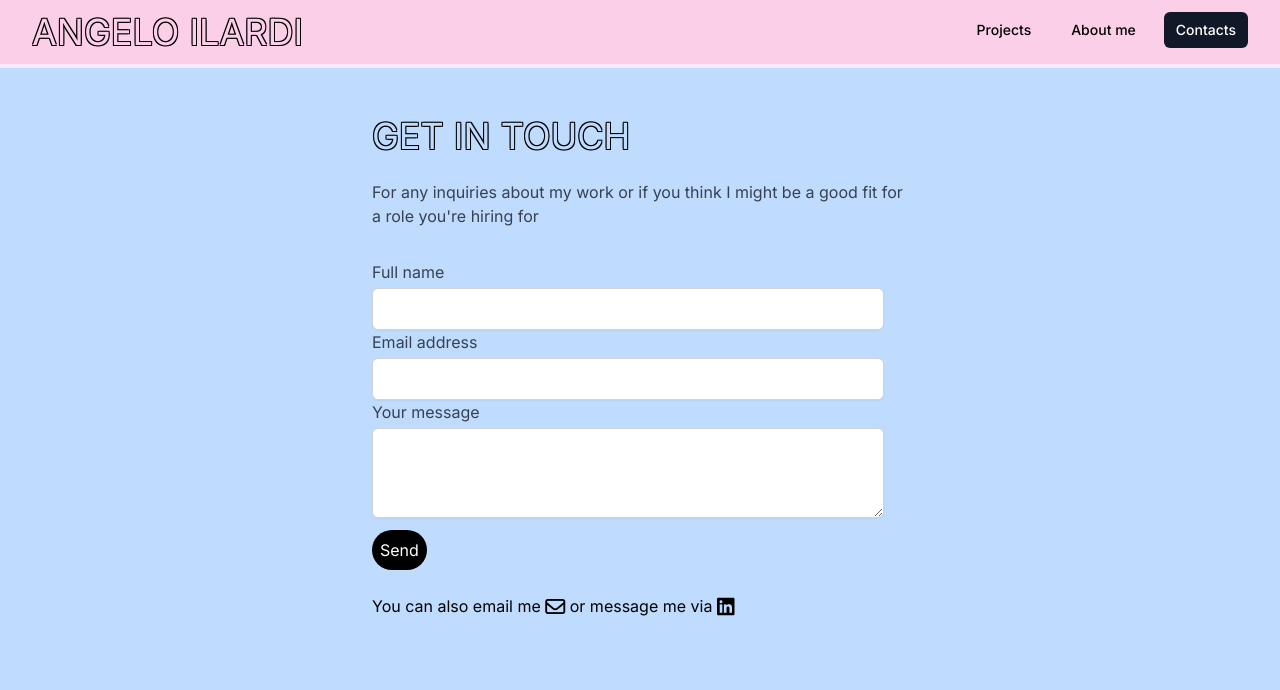
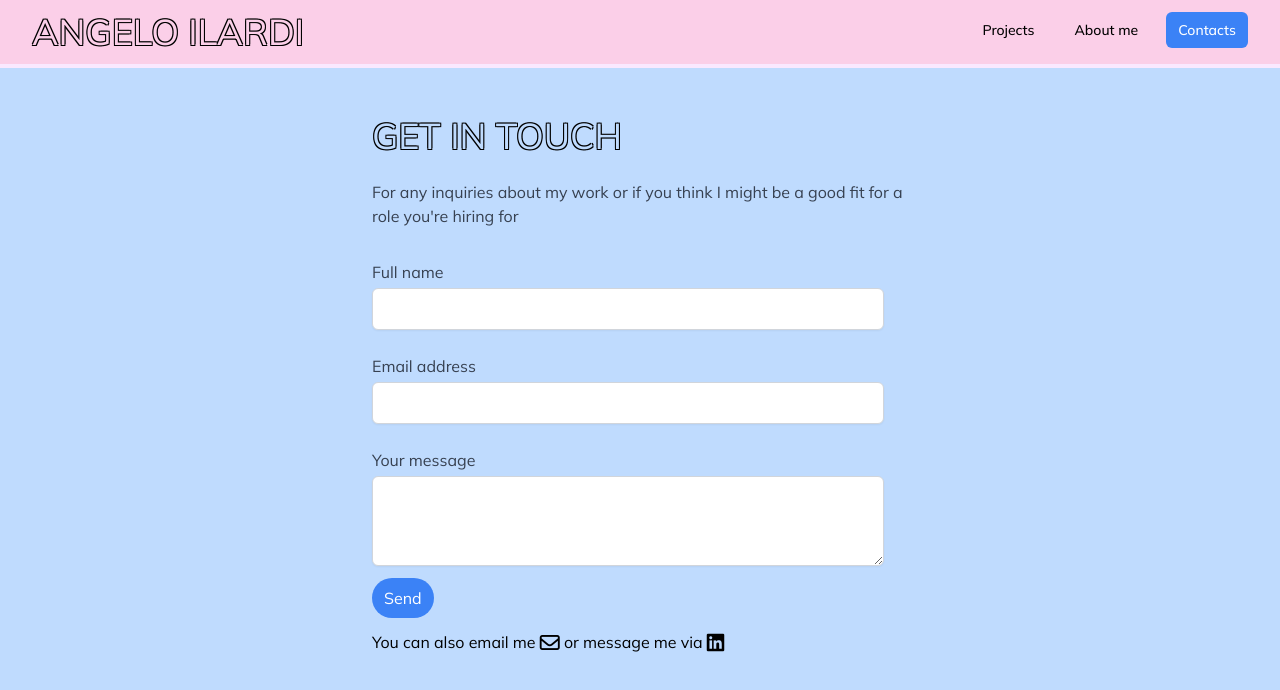
Before and after one commit to angeloilardi/new-portfolio, a Next.js app: page /contacts in a window 1280 px wide. Shown: the top 690 px of the page. Built offline with nearby package versions, Linux system fonts and the light colour scheme.

Commit message:
changed fonts and color scheme

```diff
--- a/app/aboutme/page.tsx
+++ b/app/aboutme/page.tsx
@@ -6,7 +6,7 @@ import './../globals.css'
 export default function AboutMe() {
   return (
     <>
-      <div className="bg-blue-200 min-h-screen py-12">
+      <div className="bg-blue-200 min-h-screen py-8">
         <div className="flex flex-col-reverse md:flex-row align-middle">
           <div className="presentation basis-1/2 shrink-0 flex-row p-16 text-black">
             <h1 className="outline-text text-blue-200 mb-6 text-4xl">
--- a/app/components/ContactForm.tsx
+++ b/app/components/ContactForm.tsx
@@ -1,4 +1,3 @@
-
 export default function Form() {
   return (
     <div className="mx-auto max-w-xl px-5">
@@ -11,12 +10,12 @@ export default function Form() {
           for a role you&apos;re hiring for
         </p>
         <div className="mt-8 max-w-lg">
-          <div className="grid grid-cols-1 gap-6">
           <form
             action="https://formsubmit.co/2b5a0c554cbe020fae0c799111bac22a"
             method="POST"
             className="text-black"
           >
+            <div className="grid grid-cols-1 gap-6">
               <label className="block">
                 <span className="text-gray-700">Full name</span>
                 <input
@@ -67,8 +66,9 @@ export default function Form() {
                   rows={3}
                 ></textarea>
               </label>
+            </div>
             <button
-                className="rounded-full bg-black text-white p-2 mt-3"
+              className="rounded-full bg-blue-500 text-white px-3 py-2 mt-3"
               type="submit"
             >
               Send
@@ -76,21 +76,17 @@ export default function Form() {
           </form>
           <div className="block"></div>
         </div>
-          <p className="text-black">
+        <p className="text-black mt-3">
           You can also email me{" "}
           <a href="mailto:angeloilardi.dev@gmail.com">
             <i className="fa-regular fa-envelope fa-lg"></i>
           </a>{" "}
           or message me via{" "}
-            <a
-              href="https://www.linkedin.com/in/angelo-ilardi/"
-              target="_blank"
-            >
+          <a href="https://www.linkedin.com/in/angelo-ilardi/" target="_blank">
             <i className="fa-brands fa-linkedin fa-lg"></i>
           </a>
         </p>
       </div>
     </div>
-    </div>
   );
 }
--- a/app/components/Navbar.tsx
+++ b/app/components/Navbar.tsx
@@ -1,9 +1,8 @@
-
 "use client";
-import { Disclosure, Transition} from "@headlessui/react";
+import { Disclosure, Transition } from "@headlessui/react";
 import { Bars3Icon, XMarkIcon } from "@heroicons/react/24/outline";
 import Link from "next/link";
-import './../globals.css'
+import "./../globals.css";
 import { usePathname } from "next/navigation";
 
 const navigation = [
@@ -13,15 +12,16 @@ const navigation = [
 ];
 
 function classNames(...classes: string[]) {
-
-
   return classes.filter(Boolean).join(" ");
 }
 
 export default function Navbar() {
   const pathname = usePathname();
   return (
-    <Disclosure as="nav" className="bg-pink-200 border-b-4 border-b-fuchsia-100">
+    <Disclosure
+      as="nav"
+      className="bg-pink-200 border-b-4 border-b-fuchsia-100"
+    >
       {({ open }) => (
         <>
           <div className="mx-auto max-w-7xl px-2 sm:px-6 lg:px-8">
@@ -51,8 +51,8 @@ export default function Navbar() {
                         href={item.href}
                         className={classNames(
                           pathname === item.href
-                            ? "bg-gray-900 text-white"
-                            : "text-black hover:bg-gray-700 hover:text-white",
+                            ? "bg-blue-500 text-white"
+                            : "text-black hover:bg-blue-400 hover:text-white",
                           "rounded-md px-3 py-2 text-sm font-medium"
                         )}
                         aria-current={item.current ? "page" : undefined}
@@ -82,8 +82,8 @@ export default function Navbar() {
                     href={item.href}
                     className={classNames(
                       pathname === item.href
-                        ? "bg-gray-900 text-white"
-                        : "text-black hover:bg-gray-700 hover:text-white",
+                        ? "bg-blue-500 text-white"
+                        : "text-black hover:bg-blue-400 hover:text-white",
                       "block rounded-md px-3 py-2 text-base font-medium"
                     )}
                     aria-current={item.current ? "page" : undefined}
--- a/app/components/ProjectCard.tsx
+++ b/app/components/ProjectCard.tsx
@@ -14,13 +14,13 @@ export default function ProjectCard({
   gh: string;
 }) {
   return (
-    <div className="max-w-sm bg-white border-4 border-blue-300 rounded-lg dark:bg-gray-800 dark:border-gray-700 mb-6 mx-auto md:flex md:h-max md:flex-row-reverse  md:min-h-fit md:w-8/12 md:max-w-3xl shadow-md">
-      <div className="basis-1/2 max-w-sm">
+    <div className="max-w-sm bg-white border-4 border-pink-200 rounded-lg dark:bg-gray-800 dark:border-gray-700 mb-6 mx-auto md:flex md:h-max md:flex-row-reverse  md:min-h-fit md:w-10/12 md:max-w-3xl shadow-md">
+      <div className="basis-1/2">
         <a href={url} className="w-full">
           <Image
             className="rounded-t-lg min-h-60 object-cover aspect-[4/3]"
             src={img}
-            alt=""
+            alt={`Preview of ${name}`}
             width={400}
             height={300}
           />
--- a/app/components/TechStack.tsx
+++ b/app/components/TechStack.tsx
@@ -1,6 +1,6 @@
 export default function TechStack({ name, url }: { name: string, url:string}) {
     return <div key={name} className="m-4">
-        <img src={url} alt={`icon for ${name}`}className="" />
+        <img src={url} alt={`icon for ${name}`} />
     </div>
 
 }
--- a/app/layout.tsx
+++ b/app/layout.tsx
@@ -1,11 +1,11 @@
 
 import './globals.css'
-import { Inter } from 'next/font/google'
+import { Mulish } from 'next/font/google'
 import Script from "next/script";
 import Navbar from './components/Navbar';
 import { Analytics } from "@vercel/analytics/react";
 
-const inter = Inter({ subsets: ['latin'] })
+const mulish = Mulish({ subsets: ['latin'] })
 
 export const metadata = {
   title:"Angelo's Portfolio",
@@ -20,7 +20,7 @@ export default function RootLayout({
   return (
     <html lang="en">
       <Script src="https://kit.fontawesome.com/76d4d94d08.js" />
-      <body className={inter.className}>
+      <body className={mulish.className}>
         <Navbar />
         {children}
       </body>
--- a/app/utils/stack.json
+++ b/app/utils/stack.json
@@ -34,5 +34,10 @@
   {
     "name": "bootstrap",
     "url": "https://img.shields.io/badge/Bootstrap-7952B3.svg?style=for-the-badge&logo=Bootstrap&logoColor=white"
+  },
+  {
+    "name": "svelte",
+    "url": "https://img.shields.io/badge/Svelte-FF3E00?logo=svelte&logoColor=fff&style=for-the-badge"
+
   }
 ]
--- a/package.json
+++ b/package.json
@@ -21,7 +21,7 @@
     "@vercel/analytics": "^1.2.2",
     "eslint": "8.41.0",
     "eslint-config-next": "13.4.4",
-    "next": "13.4.4",
+    "next": "^14.1.1",
     "react": "18.2.0",
     "react-dom": "18.2.0",
     "react-rough-notation": "^1.0.5",
```
Also changed, not shown: 1 other file (tests, documents, lock files or other folders). Lines whose indentation alone changed are shown as unchanged.
